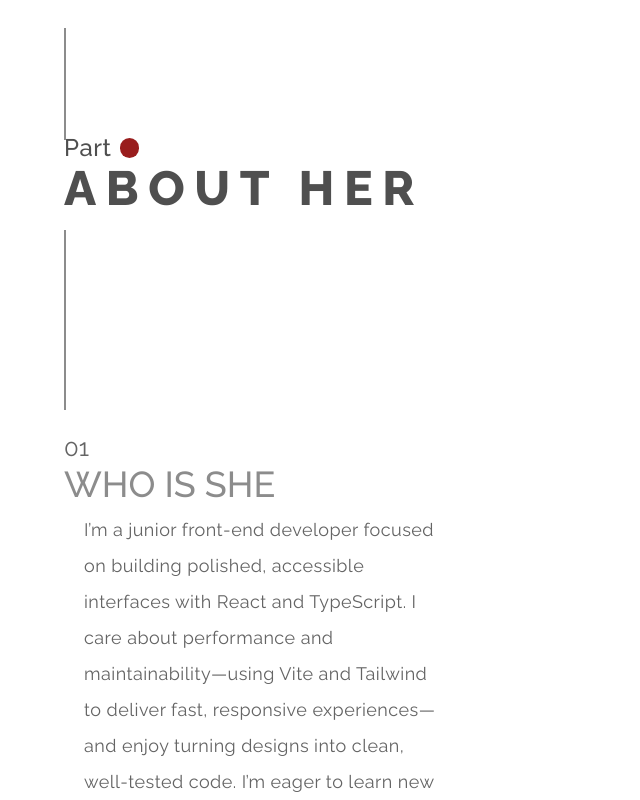
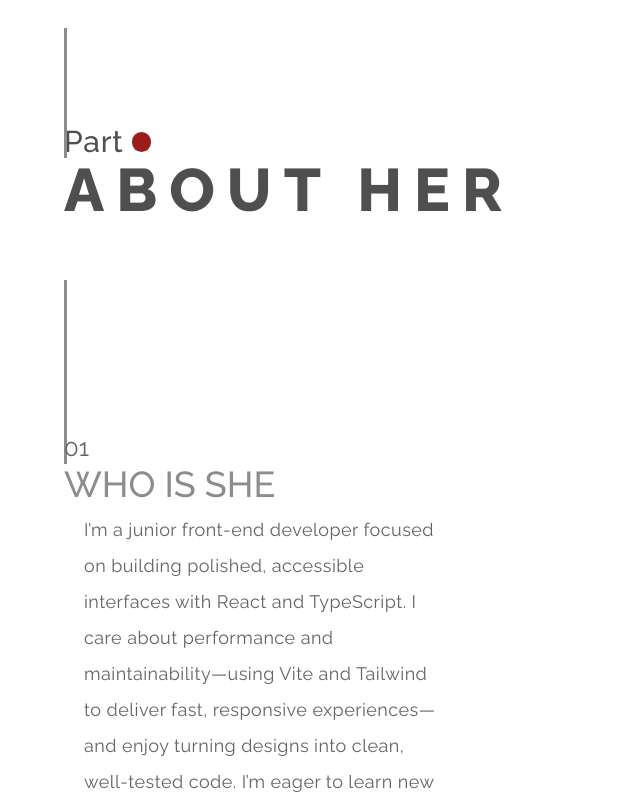
Before and after one commit to bavayra/Portfolio, a React (Vite) app: page / in a window 1280 px wide. Shown: the part 800-1600 px from the top of the page, without its empty margins (0-640 px from the left). Built offline with nearby package versions, Linux system fonts and the light colour scheme.

Commit message:
style(SectionTitle-768): increased font size for title and part labels. Increased dividers' w with global variable. Increased circle sizes for tablet size. Increased top divider's h. Increased negative bottom position for the bottom divider and increased its h

```diff
--- a/src/index.css
+++ b/src/index.css
@@ -183,6 +183,10 @@
   :root {
     --hero-div-w: 3px;
     --hero-div-h: 148px;
+
+    --section-div-top-h: 130px;
+    --section-div-bot-h: 184px;
+    --section-divider-bot-top: 280px;
   }
 }
 
--- a/src/sections/SectionTitle.tsx
+++ b/src/sections/SectionTitle.tsx
@@ -27,7 +27,7 @@ export const SectionTitle: React.FC<SectionTitleProps> = ({
   return (
     <div className="section-vh-50 flex flex-col phone-md:pb-10 justify-center relative ml-3 tablet-sm:ml-12">
       <Divider
-        widthPx={2}
+        widthPx="var(--hero-div-w)"
         heightPx="var(--section-div-top-h)"
         leftPx={0}
         color="grey-2"
@@ -36,7 +36,7 @@ export const SectionTitle: React.FC<SectionTitleProps> = ({
       <div className="mb-4">
         <div className="flex items-center gap-2">
           <span
-            className={`text-base phone-sm:text-xl min-[390px]:text-2xl tracking-wide font-medium ${partColor}`}
+            className={`text-base phone-sm:text-xl tablet-md:text-3xl min-[390px]:text-2xl tracking-wide font-medium ${partColor}`}
           >
             {partLabel}
           </span>
@@ -50,7 +50,7 @@ export const SectionTitle: React.FC<SectionTitleProps> = ({
                   sizes={{
                     mobile: 1,
                     mobileLg: 1.6,
-                    tablet: 0.8,
+                    tablet: 1.8,
                     desktop: 1.2,
                   }}
                   style={{ animationDelay: `${index * 0.6}s` }}
@@ -62,14 +62,14 @@ export const SectionTitle: React.FC<SectionTitleProps> = ({
 
         <h2
           ref={ref}
-          className={`font-extrabold phone-md:text-4xl tablet-sm:text-5xl phone-sm:text-3xl min-[390px]:text-3xl tracking-[0.2em] ${titleColor} text-2xl`}
+          className={`font-extrabold phone-md:text-4xl tablet-md:text-6xl tablet-sm:text-5xl phone-sm:text-3xl min-[390px]:text-3xl tracking-[0.2em] ${titleColor} text-2xl`}
         >
           {title}
         </h2>
       </div>
 
       <Divider
-        widthPx={2}
+        widthPx="var(--hero-div-w)"
         heightPx="var(--section-div-bot-h)"
         leftPx={0}
         color="grey-2"
```
